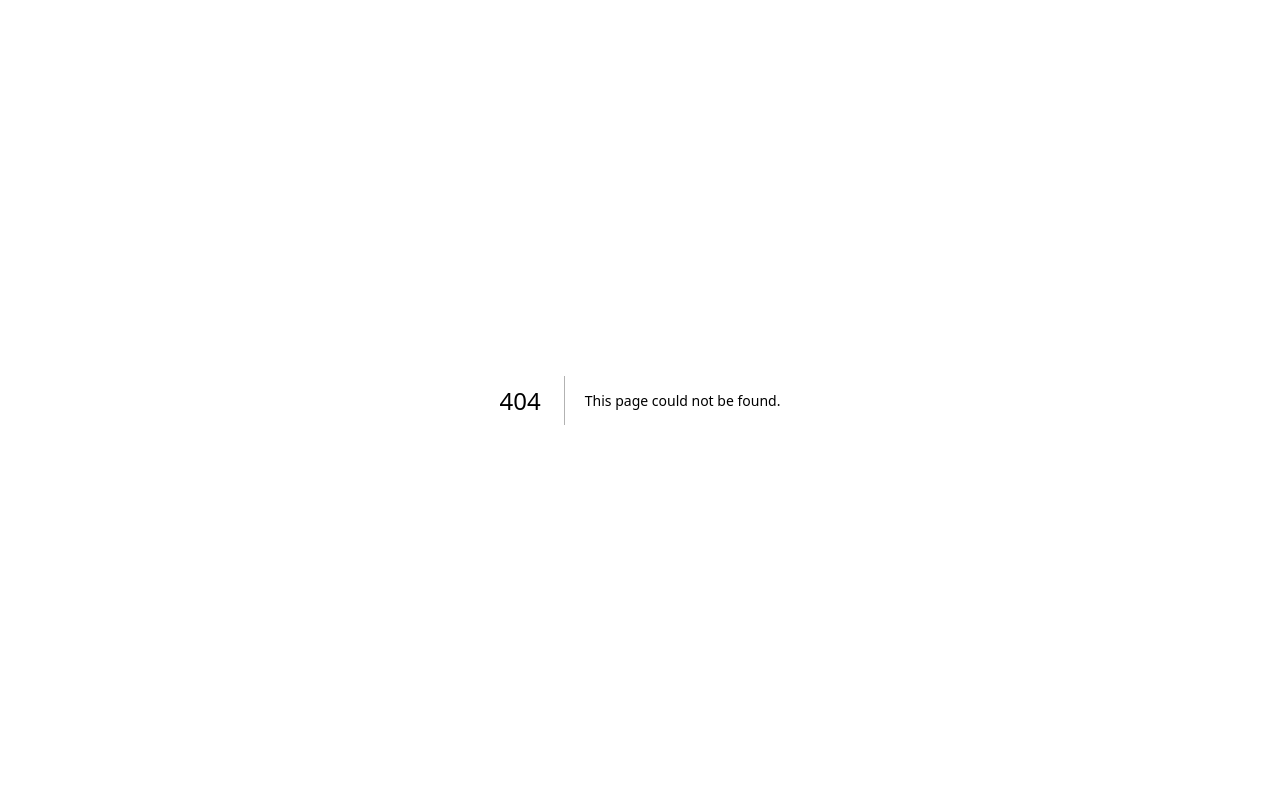
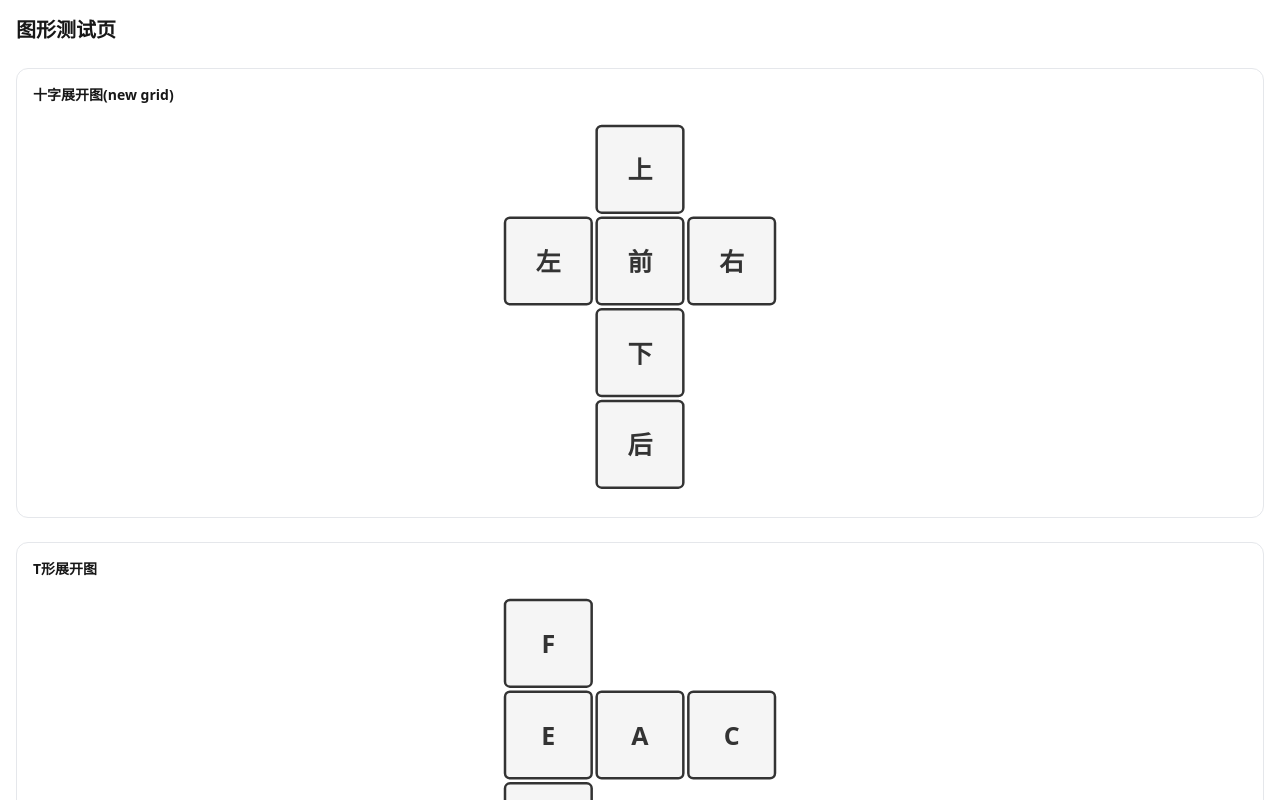
Before and after one commit to chengyizhang2026/zhujiao1, a Next.js app: page /test-diagram in a window 1280 px wide. Before the commit this address had no page. Shown: the top 800 px of the page. Built offline with nearby package versions, Linux system fonts and the light colour scheme.

Commit message:
添加图形渲染测试页

```diff
--- /dev/null
+++ b/app/test-diagram/page.tsx
@@ -0,0 +1,43 @@
+"use client"
+
+import { DiagramRenderer } from "@/components/shared/DiagramRenderer"
+
+export default function TestDiagramPage() {
+  const tests = [
+    {
+      label: "十字展开图(new grid)",
+      params: { type: "cube_net" as const, grid: [[null,"上",null],["左","前","右"],[null,"下",null],[null,"后",null]] },
+    },
+    {
+      label: "T形展开图",
+      params: { type: "cube_net" as const, grid: [["F"],["E","A","C"],["B"],["D"]] },
+    },
+    {
+      label: "十字展开图(old faces)",
+      params: { type: "cube_net" as const, faces: ["上","下","左","前","右","后"] },
+    },
+    {
+      label: "三角形",
+      params: { type: "triangle" as const, vertices: ["A","B","C"] },
+    },
+    {
+      label: "数轴",
+      params: { type: "number_line" as const, from: -3, to: 3, points: [{value: -1, label: "A"}, {value: 2, label: "B"}] },
+    },
+  ]
+
+  return (
+    <div className="p-4 space-y-6">
+      <h1 className="text-xl font-bold">图形测试页</h1>
+      {tests.map((t, i) => (
+        <div key={i} className="bg-white rounded-xl border border-gray-200 p-4">
+          <h2 className="text-sm font-semibold mb-2">{t.label}</h2>
+          <DiagramRenderer params={t.params} />
+        </div>
+      ))}
+      <p className="text-xs text-gray-400 text-center pb-20">
+        如果上面5个都能看到图形，说明渲染器正常，问题在数据传递。如果有空白，说明组件有bug。
+      </p>
+    </div>
+  )
+}
```
